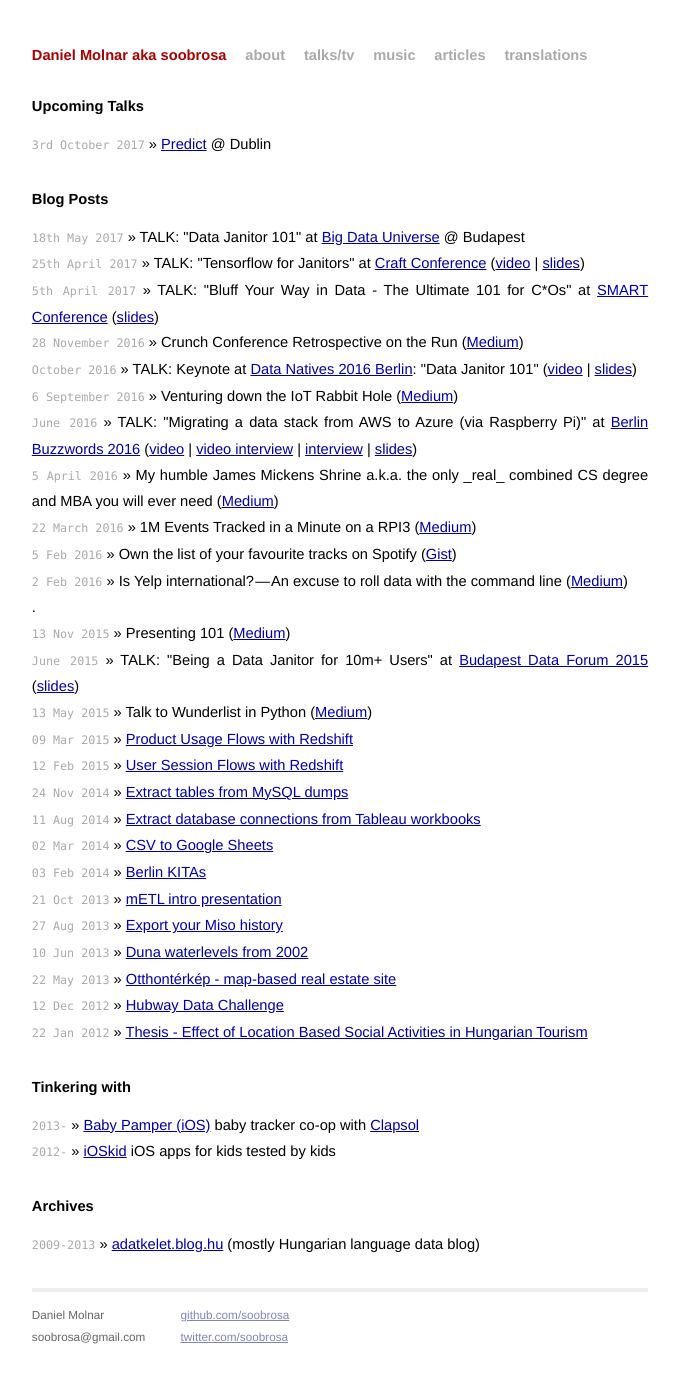
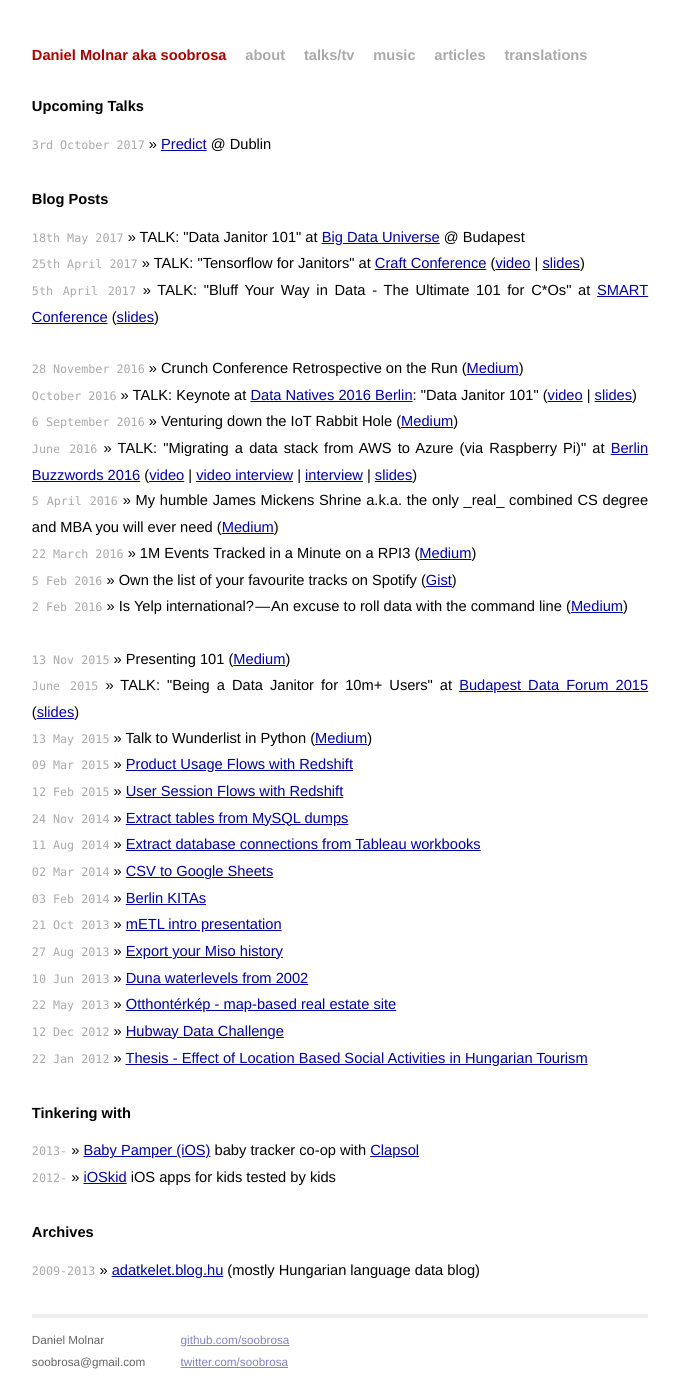
Before and after one commit to mojombo/mojombo.github.io, a Jekyll site: the page built from index.html, in a window 1280 px wide. Shown: the whole page, without its empty margins (300-980 px from the left). Built offline with Jekyll 4.4.1, drawn with Linux system fonts in a browser that asks for light colours; before the commit the page ends 1360 px from its top, so only the background shows below that.

Commit message:
Update index.html

```diff
--- a/index.html
+++ b/index.html
@@ -15,7 +15,7 @@
     <li><span>18th May 2017</span> &raquo; TALK: "Data Janitor 101" at <a href="https://bdu.hu">Big Data Universe</a> @ Budapest
     <li><span>25th April 2017</span> &raquo; TALK: "Tensorflow for Janitors" at <a href="https://craft-conf.com">Craft Conference</a> (<a href="http://www.ustream.tv/recorded/102859407">video</a> | <a href="https://www.slideshare.net/soobrosa/tensorflow-for-janitors">slides</a>)
     <li><span>5th April 2017</span> &raquo; TALK: "Bluff Your Way in Data - The Ultimate 101 for C*Os" at <a href="http://www.smartmobilhq.hu">SMART Conference</a> (<a href="https://www.slideshare.net/soobrosa/bluff-your-way-in-data-the-ultimate-101-for-cos">slides</a>)
-    <li></li>
+    <li>&nbsp;</li>
     <li><span>28 November 2016</span> &raquo; Crunch Conference Retrospective on the Run (<a href="https://medium.com/@soobrosa/crunch-conference-retrospective-on-the-run-e2e4839cee02#.e8do7ngm0">Medium</a>)
     <li><span>October 2016</span> &raquo; TALK: Keynote at <a href="http://datanatives.io">Data Natives 2016 Berlin</a>: "Data Janitor 101" (<a href="https://www.youtube.com/watch?v=oKWmg3oBJgc">video</a> | <a href="http://www.slideshare.net/soobrosa/data-janitor-101">slides</a>)
     <li><span>6 September 2016</span> &raquo; Venturing down the IoT Rabbit Hole (<a href="https://medium.com/@soobrosa/venturing-down-the-iot-rabbit-hole-5480f8273e68#.5l20h7d8m">Medium</a>)
@@ -24,7 +24,7 @@
     <li><span>22 March 2016</span> &raquo; 1M Events Tracked in a Minute on a RPI3 (<a href="https://medium.com/@soobrosa/1m-events-tracked-in-a-minute-on-a-rpi3-b5fb824d90bf#.ubobs2rnk">Medium</a>)
     <li><span>5 Feb 2016</span> &raquo; Own the list of your favourite tracks on Spotify (<a href="https://gist.github.com/soobrosa/a6119b2ee35555c296f3">Gist</a>)
     <li><span>2 Feb 2016</span> &raquo; Is Yelp international? — An excuse to roll data with the command line (<a href="https://medium.com/@soobrosa/is-yelp-international-an-excuse-to-roll-data-with-the-command-line-415dc04499a3#.gzu0dqg38">Medium</a>)
-    <li>.</li>
+    <li>&nbsp;</li>
     <li><span>13 Nov 2015</span> &raquo; Presenting 101 (<a href="https://medium.com/wunderlist-engineering/presenting-101-c65283ab1828#.snfrx1j1z">Medium</a>)
     <li><span>June 2015</span> &raquo; TALK: "Being a Data Janitor for 10m+ Users" at <a href="http://budapestdata.hu">Budapest Data Forum 2015</a> (<a href="http://www.slideshare.net/soobrosa/6w-bp-datashow">slides</a>)
     <li><span>13 May 2015</span> &raquo; Talk to Wunderlist in Python (<a href="https://medium.com/wunderlist-engineering/talk-to-wunderlist-in-python-8c456a1ba821#.xutrr3cwt">Medium</a>)
```
